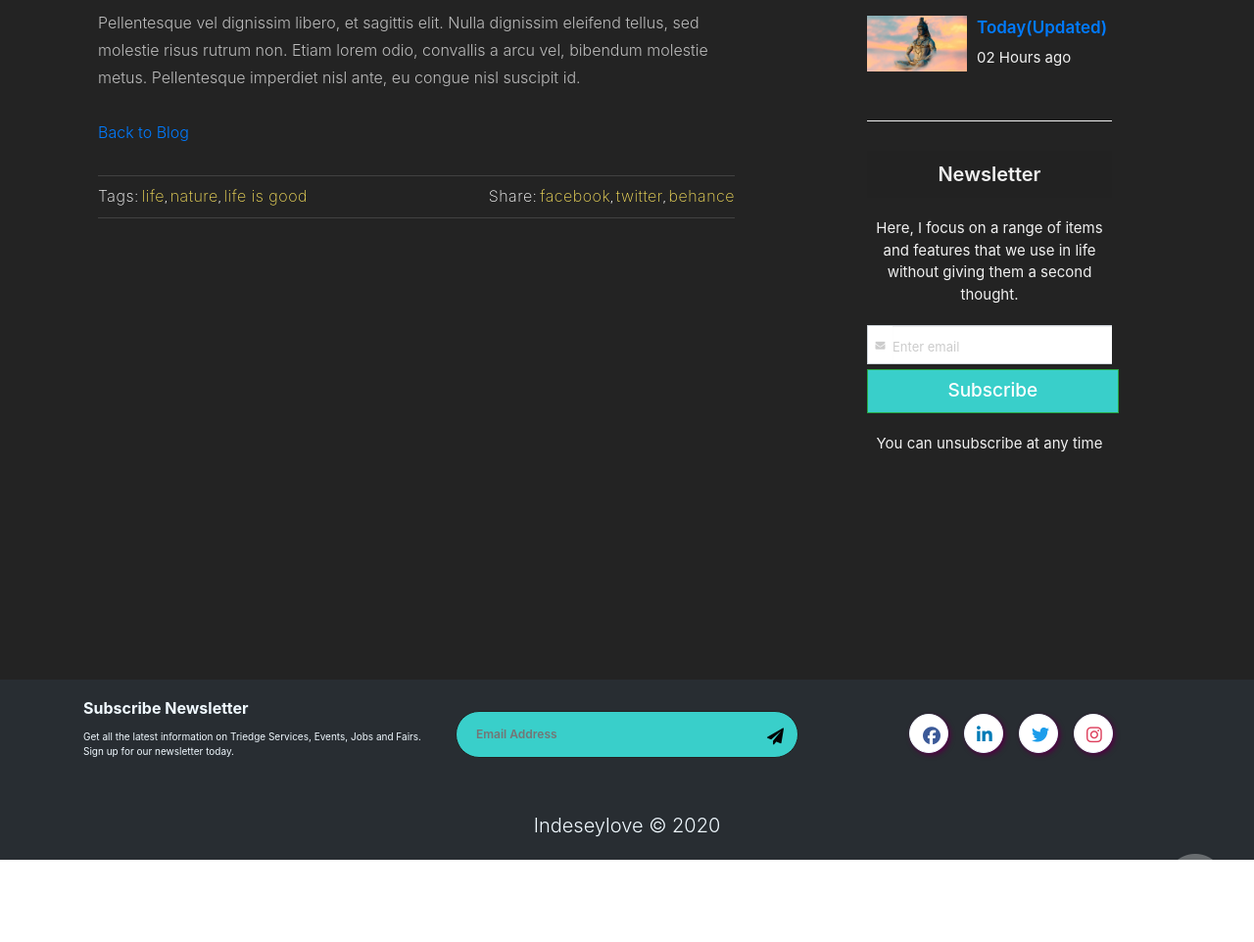
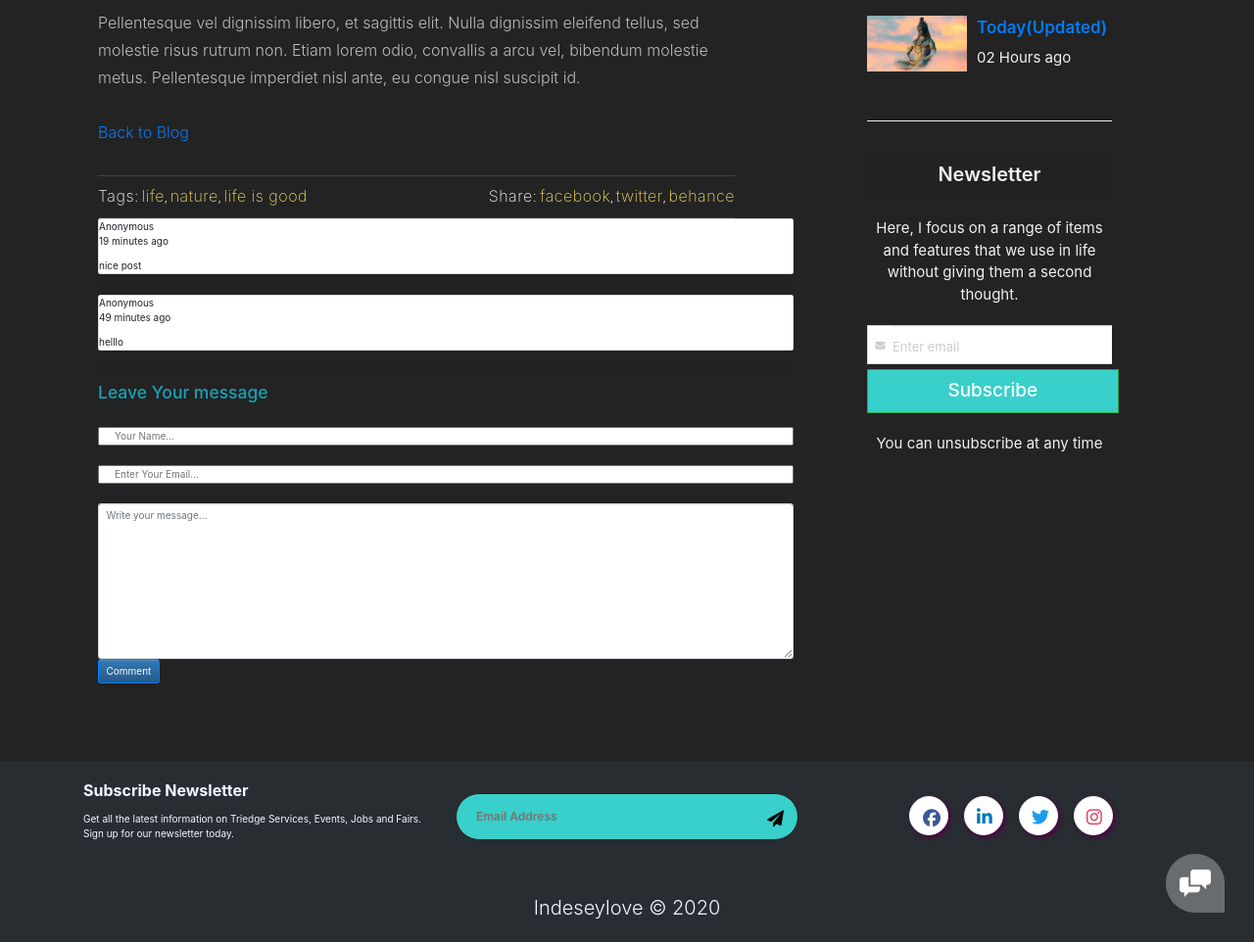
Before and after one commit to GaneshPandey-GP/Indseyloveblog.github.io, a Django app: page /postview/django in a window 1280 px wide. Shown: the part 1221-2183 px from the top of the page at 98% size. Run offline with Django 3.2, Linux system fonts and the light colour scheme; data comes from the database, SQL or seed files in the repository; both versions use the stored data as it was after the commit; some libraries are stand-ins or nearby versions.

Commit message:
Add_comments

```diff
--- a/Post/Post/settings.py
+++ b/Post/Post/settings.py
@@ -27,6 +27,7 @@
     'django.contrib.messages',
     'django.contrib.staticfiles',
     "app",
+    "crispy_forms",
 ]
 
 MIDDLEWARE = [
--- a/Post/app/forms.py
+++ b/Post/app/forms.py
@@ -1,4 +1,4 @@
-from .models import CreatePost
+from .models import CreatePost,Comment
 from django import forms
 
 class CreatePostform(forms.ModelForm):
@@ -7,3 +7,13 @@
         fields = fields = ('title',
                    'image',
                   'content',)
+
+class CommentForm(forms.ModelForm):
+    class Meta:
+        model = Comment
+        fields = fields = ('name','email','content',)
+        widgets ={
+            'name':forms.TextInput(attrs={'class':'col-sm-12','placeholder':'Your Name...','rows':"3"}),
+            'email':forms.TextInput(attrs={'class':'col-sm-12','placeholder':'Enter Your Email...'}),
+            'content':forms.Textarea(attrs={'class':'form-control','placeholder':'Write your message...'})
+        }
--- a/Post/app/models.py
+++ b/Post/app/models.py
@@ -1,7 +1,7 @@
 from django.db import models
 from django.utils.text import slugify
 from django.db.models.signals import pre_save
-# Create your models here.
+from django.contrib.auth.models import User
 
 
 class CreatePost(models.Model):
@@ -14,9 +14,20 @@
     def __str__(self):
         return self.title
 
-# class Comment(models.Model):
-#     post = models.ForeignKey(CreatePost,on_delete=models.CASCADE,blank=True,null=True)
-#     Name = models.
+    @property
+    def get_comnents(self):
+        return self.comments.all().order_by('-publish_date')
+class Comment(models.Model):
+    user = models.ForeignKey(User,on_delete=models.CASCADE,blank=True,null=True)
+    post = models.ForeignKey(CreatePost,on_delete=models.CASCADE,blank=True,null=True,related_name="comments")
+    name = models.CharField(max_length=50)
+    email = models.EmailField()
+    content = models.TextField()
+    publish_date = models.DateTimeField(auto_now_add=True)
+    status = models.BooleanField(default=True)
+
+    def __str__(self):
+        return f'comment by {self.name}'
 
 
 
--- a/Post/app/templates/footer.html
+++ b/Post/app/templates/footer.html
@@ -19,7 +19,7 @@
                     <div class="col-md-12">
                         <div class="standard_social_links ml-5 ">
                             <div class="text-center ml-5 ">
-                                <li class="round-btn btn-facebook"><a href="#"><i class="fab fa-facebook-f"></i></a>
+                                <li class="round-btn btn-facebook"><a href="https://www.facebook.com/kamal.pandey.12"><i class="fab fa-facebook-f"></i></a>
 
                                 </li>
                                 <li class="round-btn btn-linkedin"><a
--- a/Post/app/templates/single-post.html
+++ b/Post/app/templates/single-post.html
@@ -59,6 +59,29 @@
             </div>
           </div>
         </div>
+      </div>
+
+
+      {% for comment in post.get_comnents %}
+      <div class="card">
+        {% if not request.user.is_staff or not request.user.is_superuser %}
+        <div>Anonymous</div>
+        {% else %}
+        <h4><i class="fa fa-user-circle-o" aria-hidden="true"></i>{{comment.user.username}}</h4>
+        {%endif %}
+        <p class="date">{{comment.publish_date|timesince}} ago</p>
+        <div>{{comment.content}}</div>
+      </div>
+      <hr>
+      {% endfor %}
+      <hr/>
+      <div>
+        <h3 class="text-info">Leave Your message</h3>
+        {% load crispy_forms_tags %}
+        <form method="POST">{% csrf_token %}
+          {{form|crispy}}
+          <button class="btn btn-primary">Comment</button>
+        </form>
       </div>
     </div>
     <div class="col-md-4">
--- a/Post/app/views.py
+++ b/Post/app/views.py
@@ -1,5 +1,5 @@
-from django.shortcuts import render, redirect
-from .forms import CreatePostform
+from django.shortcuts import render, redirect,reverse
+from .forms import CreatePostform, CommentForm
 from .models import CreatePost
 from django.core.paginator import Paginator, EmptyPage, PageNotAnInteger
 from django.db.models import Q
@@ -49,9 +49,17 @@
 
 def PostView(request,slug):
     post = CreatePost.objects.get(slug=slug)
+    form = CommentForm()
+    if request.method == "POST":
+        form = CommentForm(request.POST or None)
+        if form.is_valid:
+                form.instance.user = request.user
+                form.instance.post = post
+                form.save()
+                return redirect(reverse('postview',kwargs={'slug':post.slug}))
     images = CreatePost.objects.order_by('-publish_date')[0:8]
     Latest_post = CreatePost.objects.order_by('-publish_date')[0:3]
-    context = {"post":post,"images":images,"latest_post":Latest_post}
+    context = {"post":post,"images":images,"latest_post":Latest_post,"form":form}
     return render(request, "single-post.html",context)
 
 def Update(request, slug):
--- a/Post/static/css/style.css
+++ b/Post/static/css/style.css
@@ -1,5 +1,6 @@
+@import url('https://fonts.googleapis.com/css?family=Ubuntu');
 body {
-  font-family: 'Kanit', sans-serif;
+  font-family: 'Ubuntu', sans-serif;
   background-color:#282d32;
 }
 
@@ -278,9 +279,15 @@
 #video-container .video-content .inner h1 {
   font-size: 64px;
   text-transform: uppercase;
-  color: #f7d8f5;
+  color:  #f8f8f8;
+  text-shadow: 1px -1px 0 #42afac;
   font-weight: 700;
   text-align: center;
+}
+#video-container .video-content .inner h1:hover{
+  /* transform: perspective(1000px) rotate(-6deg);  */
+  font-size: 70px;
+  text-shadow: 1px -1px 0 #290366;
 }
 
 #video-container .video-content .inner em {
@@ -300,8 +307,8 @@
 
 #video-container .video-content .inner p {
   color: #fff;
-  font-size: 22px;
-  font-weight: 200;
+  font-size: 30px;
+  font-weight: 600;
   letter-spacing: 1.5px;
   text-align: center;
   padding: 0px 30px;
```
Also changed, not shown: Post/app/admin.py (+7 -1 lines), Post/app/templates/index.html (+9 -90 lines), Post/app/migrations/0002_comment.py (added), Post/app/migrations/0003_auto_20201208_0922.py (added), Post/app/migrations/0004_comment_user.py (added), Post/db.sqlite3, 2 other files.
